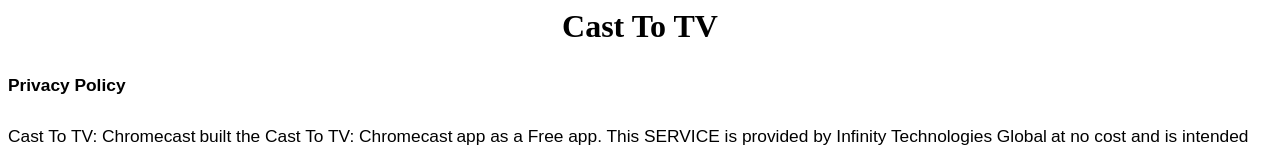
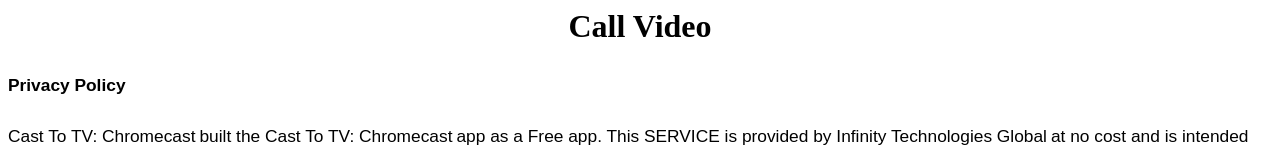
Before and after one commit to dtdat3101/callvideogame.github.io, a plain HTML site: page policy.html in a window 1280 px wide. Shown: the top 160 px of the page. Drawn offline with Linux system fonts and the light colour scheme.

Commit message:
Update policy.html

```diff
--- a/policy.html
+++ b/policy.html
@@ -20,8 +20,7 @@
 	<meta name="" content="https://sites.google.com/view/itg-casttotv">
 </head>
 <body lang="en-US" dir="ltr">
-<div id="h.INITIAL_GRID.ddijulrjsuva" dir="ltr"><h1 align="center">Cast
-	To TV</h1>
+<div id="h.INITIAL_GRID.ddijulrjsuva" dir="ltr"><h1 align="center">Call Video</h1>
 </div>
 <div id="h.213f3aef4415fa1_0" dir="ltr"><p align="left" style="margin-bottom: 0in; border: none; padding: 0in; font-variant: normal; font-style: normal; line-height: 240%; background: transparent; text-decoration: none">
 	<font color="#000000"><font face="Arial"><font size="3" style="font-size: 13pt"><b><span style="background: transparent">Privacy
```
